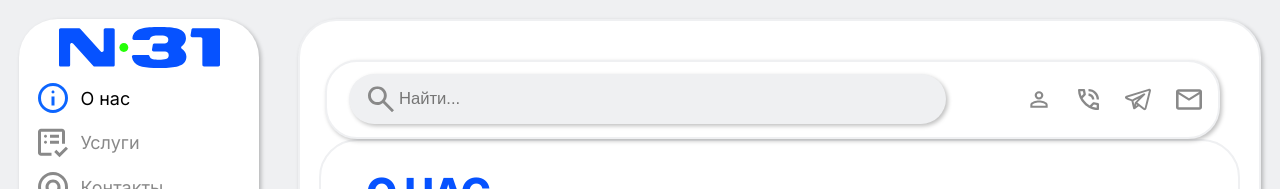
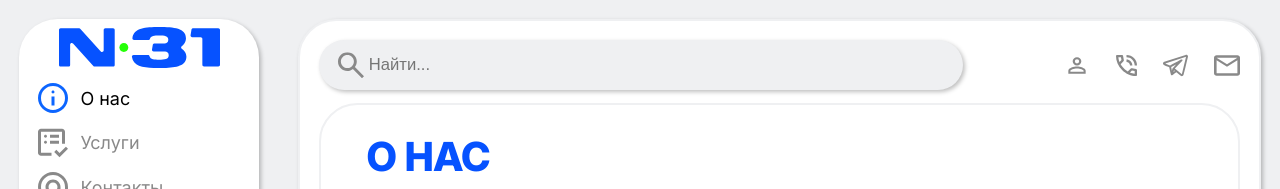
Before and after one commit to helennn123433/visitka_freelance, a Vue app: page / in a window 1280 px wide. Shown: the top 189 px of the page. Built offline with nearby package versions, Linux system fonts and the light colour scheme.

Commit message:
переделала запрос к "серверу" через axios

```diff
--- a/src/components/header/HeaderComp.vue
+++ b/src/components/header/HeaderComp.vue
@@ -1,10 +1,8 @@
 <template>
-  <div class="header_container">
     <div class="header">
       <SearchComp />
       <ButtonsComp v-if="Show"></ButtonsComp>
     </div>
-  </div>
 </template>
 
 <script setup lang="ts">
@@ -35,25 +33,13 @@ import ButtonsComp from "@/components/header/ButtonsComp.vue";
 <style lang="scss" scoped>
 @import '../../styles/colors.scss';
 
-.header_container {
-  position: sticky;
-  top: 1.5vw;
-  z-index: 800;
-  padding: 1vw 2vw 1vw 1vw;
-  margin: 1.5vw 1.5vw 0 0.5vw;
-  border: 2px solid #eff0f2;
-  border-radius: 32px;
-  box-shadow: 2px 2px 4px 0 rgba(0, 0, 0, 0.25);
-  background: white;
-  transition: background-color 0.3s ease;
-}
-.header {
-  width: 100%;
-  display: flex;
-  justify-content: space-between;
-  align-items: center;
-  padding-left: 0.7vw;
-}
+.header{
+    width:100%;
+    display: flex;
+    justify-content: space-between;
+    align-items: center;
+    margin-bottom: 1vw;
+  }
 
 .header-buttons {
   display: flex;
--- a/src/components/services/HomeView.vue
+++ b/src/components/services/HomeView.vue
@@ -11,21 +11,21 @@
 </template>
 
 <script setup lang="ts">
+  import axios from 'axios';
   import { ref, onMounted } from "vue";
   import { Image } from "@/interfaces/services/Image";
   //import imagesData from "@/backend/services/images.json";
   import CardComp from "@/components/services/CardComp.vue";
 
   const images = ref<Image[]>([]);
+
 onMounted(async () => {
   try {
-      const response = await fetch('/server/services.json');
-      const data = await response.json();
-      images.value = data.services;
+    const response = await axios.get('/server/services.json');
+    images.value = response.data.services;
   } catch (error) {
     console.error('Ошибка загрузки данных:', error);
   }
-    //images.value = imagesData;
 });
 </script>
 
```
Lines whose indentation alone changed are shown as unchanged.
